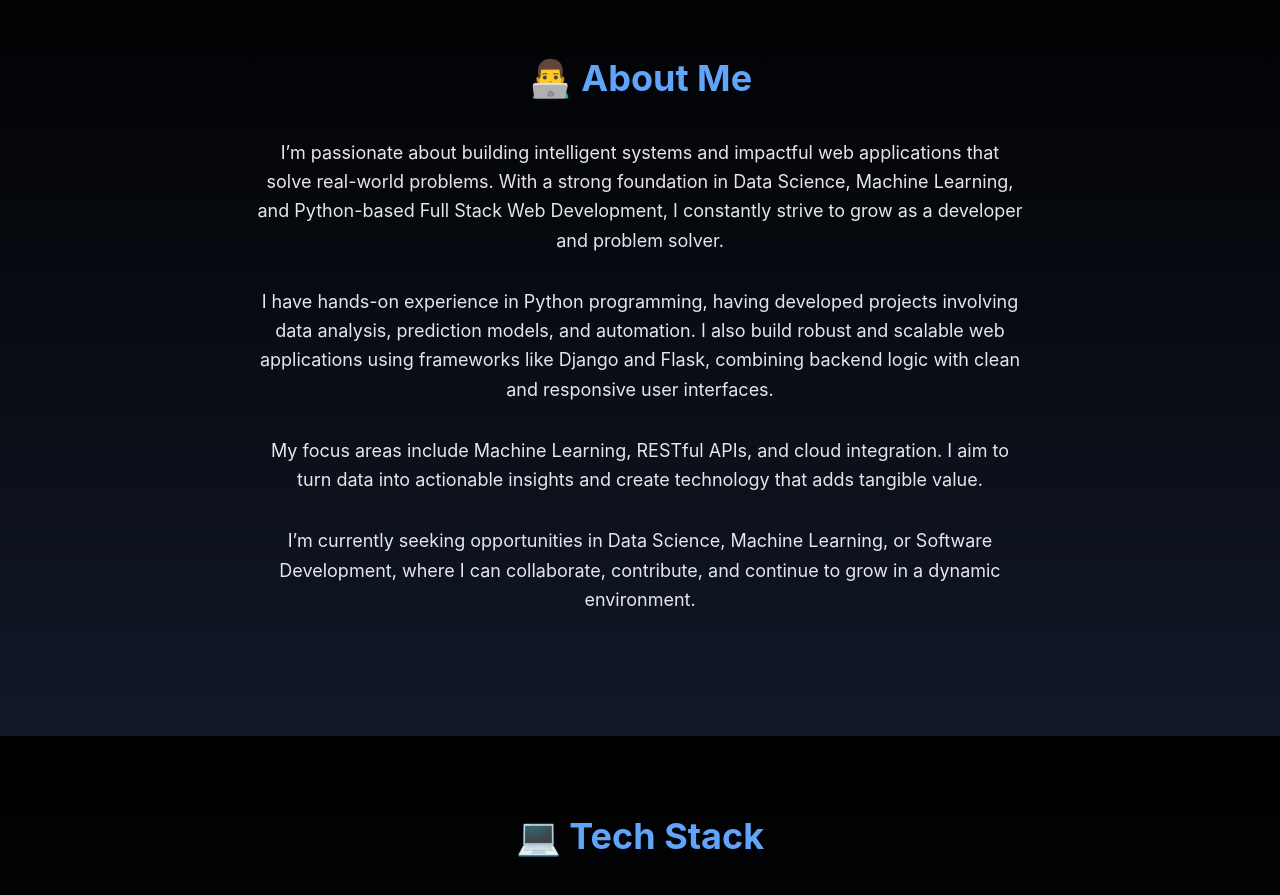
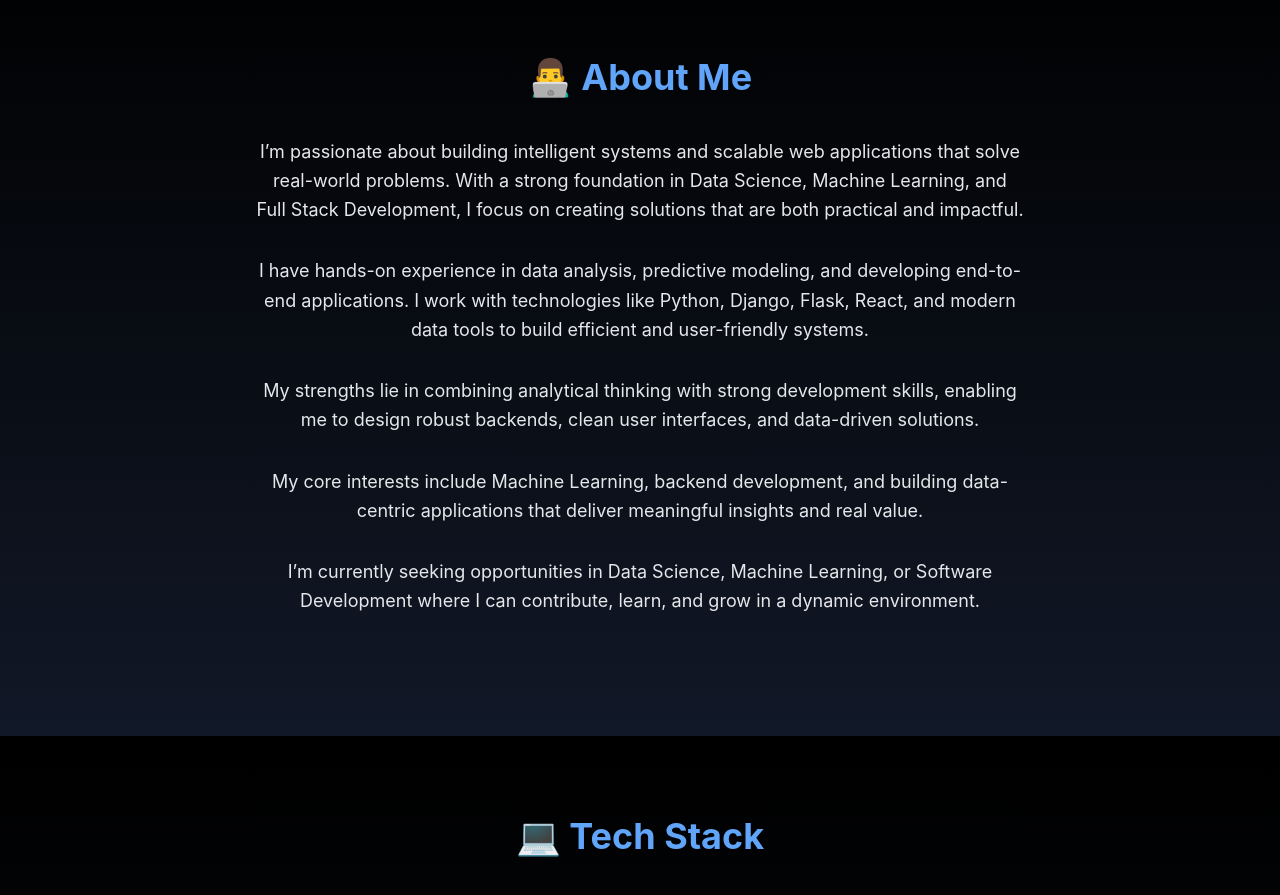
Before and after one commit to Sainathrahul22/portfolio, a Next.js app: page / in a window 1280 px wide. Shown: the part 960-1855 px from the top of the page. Built offline with nearby package versions, Linux system fonts and the light colour scheme.

Commit message:
Update About Me section with new content

```diff
--- a/src/components/About.jsx
+++ b/src/components/About.jsx
@@ -17,31 +17,31 @@ export default function About() {
 
         <div className="space-y-8 text-lg text-gray-200">
           <p className="text-lg text-gray-200 leading-relaxed space-y-6">
-            I’m passionate about building intelligent systems and impactful web
-            applications that solve real-world problems. With a strong foundation
-            in Data Science, Machine Learning, and Python-based Full Stack Web
-            Development, I constantly strive to grow as a developer and problem
-            solver.
+            I’m passionate about building intelligent systems and scalable web applications
+            that solve real-world problems. With a strong foundation in Data Science,
+            Machine Learning, and Full Stack Development, I focus on creating solutions
+            that are both practical and impactful.
           </p>
 
           <p className="text-lg text-gray-200 leading-relaxed mt-6">
-            I have hands-on experience in Python programming, having developed
-            projects involving data analysis, prediction models, and automation.
-            I also build robust and scalable web applications using frameworks
-            like Django and Flask, combining backend logic with clean and
-            responsive user interfaces.
+            I have hands-on experience in data analysis, predictive modeling, and developing
+            end-to-end applications. I work with technologies like Python, Django, Flask, React,
+            and modern data tools to build efficient and user-friendly systems.
           </p>
 
           <p className="text-lg text-gray-200 leading-relaxed mt-6">
-            My focus areas include Machine Learning, RESTful APIs, and cloud
-            integration. I aim to turn data into actionable insights and create
-            technology that adds tangible value.
+            My strengths lie in combining analytical thinking with strong development skills, enabling me
+            to design robust backends, clean user interfaces, and data-driven solutions.
           </p>
 
           <p className="text-lg text-gray-200 leading-relaxed mt-6">
-            I’m currently seeking opportunities in Data Science, Machine
-            Learning, or Software Development, where I can collaborate,
-            contribute, and continue to grow in a dynamic environment.
+            My core interests include Machine Learning, backend development, and building data-centric applications
+            that deliver meaningful insights and real value.
+          </p>
+
+          <p className="text-lg text-gray-200 leading-relaxed mt-6">
+            I’m currently seeking opportunities in Data Science, Machine Learning, or Software Development where
+             I can contribute, learn, and grow in a dynamic environment.
           </p>
 
         </div>
```
